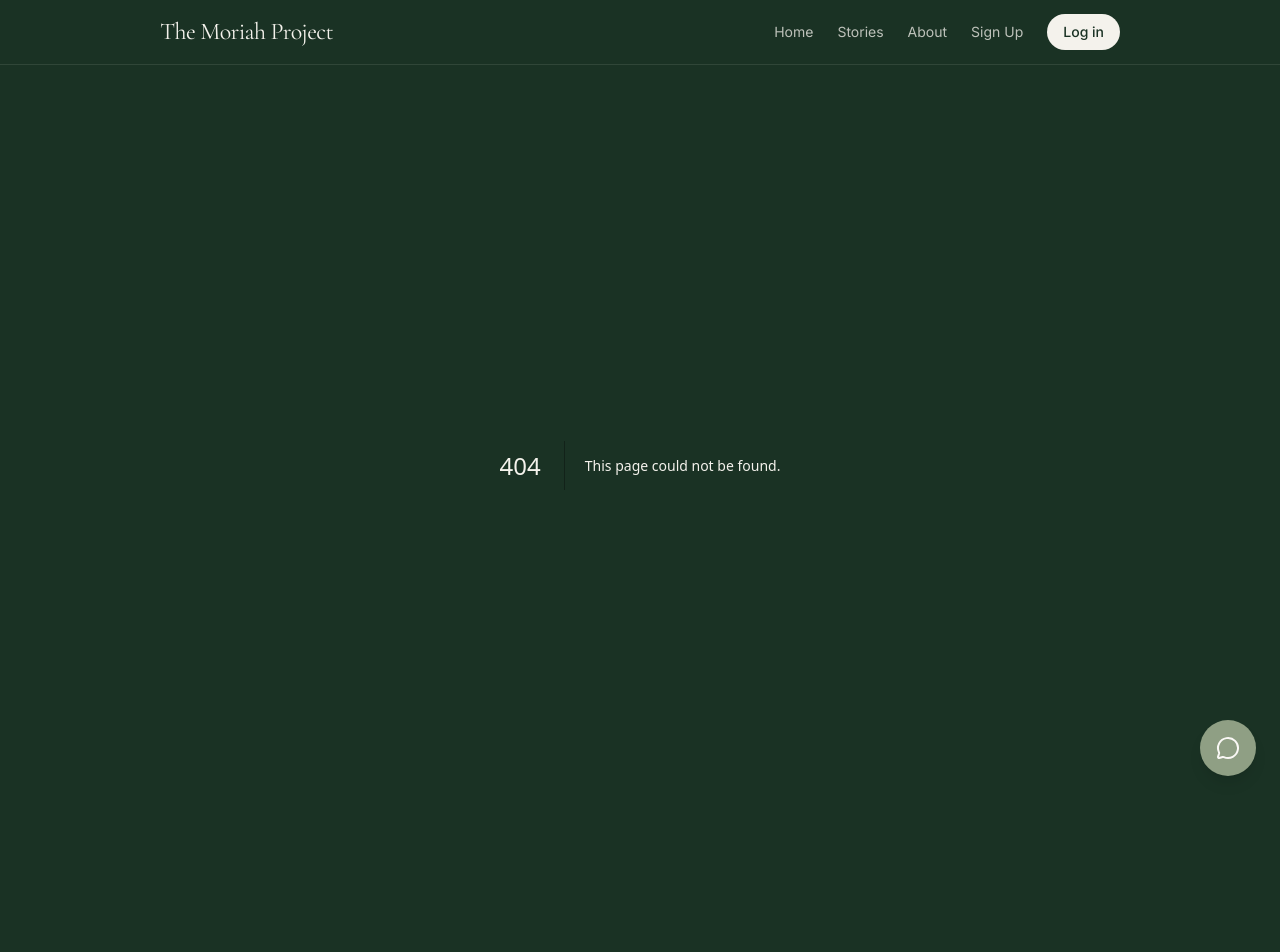
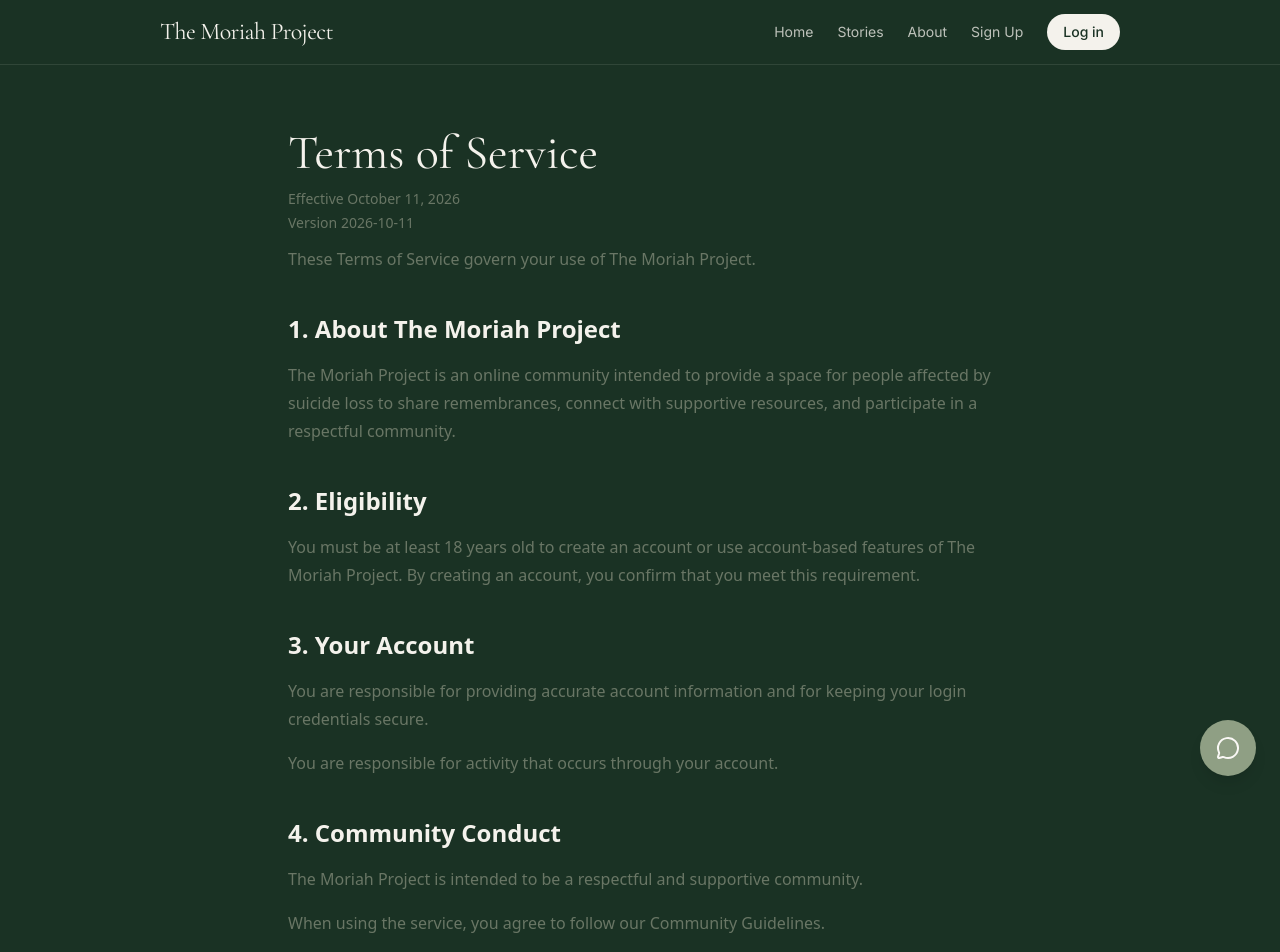
Before and after one commit to gojoego/moriah_project_v2, a Next.js app in the folder frontend/: page /terms in a window 1280 px wide. Before the commit this address had no page. Shown: the top 952 px of the page. Before the commit the page ends 865 px from the top, so only its background shows below. Built offline with nearby package versions, Linux system fonts and the light colour scheme.

Commit message:
adding terms page

```diff
--- /dev/null
+++ b/frontend/src/app/privacy/page.tsx
@@ -0,0 +1,7 @@
+export default function PrivacyPage() {
+    return (
+        <main>
+
+        </main>
+    )
+}
--- /dev/null
+++ b/frontend/src/app/terms/page.tsx
@@ -0,0 +1,78 @@
+import Link from "next/link";
+
+import {
+    TERMS_EFFECTIVE_DATE,
+    TERMS_VERSION,
+    TERMS_SECTIONS,
+} from "@/content/legal/terms";
+
+export default function TermsPage() {
+    return (
+        <main className="mx-auto w-full max-w-3xl px-6 py-16 md:px-8">
+            <div className="space-y-10">
+                <header className="space-y-3">
+                    <h1 className="font-display text-4xl md:text-5xl">
+                        Terms of Service
+                    </h1>
+
+                    <div className="space-y-1 text-sm text-muted-foreground">
+                        <p>Effective {TERMS_EFFECTIVE_DATE}</p>
+                        <p>Version {TERMS_VERSION}</p>
+                    </div>
+
+                    <p className="leading-7 text-muted-foreground">
+                        These Terms of Service govern your use of The Moriah
+                        Project.
+                    </p>
+                </header>
+
+                <div className="space-y-10">
+                    {TERMS_SECTIONS.map((section, index) => (
+                        <section
+                            key={section.title}
+                            className="space-y-4"
+                        >
+                            <h2 className="text-2xl font-semibold">
+                                {index + 1}. {section.title}
+                            </h2>
+
+                            {section.paragraphs.map((paragraph) => (
+                                <p
+                                    key={paragraph}
+                                    className="leading-7 text-muted-foreground"
+                                >
+                                    {paragraph}
+                                </p>
+                            ))}
+                        </section>
+                    ))}
+                </div>
+
+                <footer className="border-t border-border pt-8">
+                    <div className="flex flex-wrap gap-x-6 gap-y-2 text-sm">
+                        <Link
+                            href="/privacy"
+                            className="text-muted-foreground hover:text-foreground"
+                        >
+                            Privacy Policy
+                        </Link>
+
+                        <Link
+                            href="/community-guidelines"
+                            className="text-muted-foreground hover:text-foreground"
+                        >
+                            Community Guidelines
+                        </Link>
+
+                        <Link
+                            href="/"
+                            className="text-muted-foreground hover:text-foreground"
+                        >
+                            Return home
+                        </Link>
+                    </div>
+                </footer>
+            </div>
+        </main>
+    );
+}
--- /dev/null
+++ b/frontend/src/content/legal/terms.ts
@@ -0,0 +1,96 @@
+export const TERMS_EFFECTIVE_DATE = "October 11, 2026";
+export const TERMS_VERSION = "2026-10-11";
+
+export const TERMS_SECTIONS = [
+    {
+        title: "About The Moriah Project",
+        paragraphs: [
+            "The Moriah Project is an online community intended to provide a space for people affected by suicide loss to share remembrances, connect with supportive resources, and participate in a respectful community.",
+        ],
+    },
+    {
+        title: "Eligibility",
+        paragraphs: [
+            "You must be at least 18 years old to create an account or use account-based features of The Moriah Project. By creating an account, you confirm that you meet this requirement.",
+        ],
+    },
+    {
+        title: "Your Account",
+        paragraphs: [
+            "You are responsible for providing accurate account information and for keeping your login credentials secure.",
+            "You are responsible for activity that occurs through your account.",
+        ],
+    },
+    {
+        title: "Community Conduct",
+        paragraphs: [
+            "The Moriah Project is intended to be a respectful and supportive community.",
+            "When using the service, you agree to follow our Community Guidelines.",
+            "You may not use The Moriah Project to harass, threaten, exploit, impersonate, or intentionally harm others; post unlawful content; interfere with the operation of the service; or attempt to gain unauthorized access to accounts, systems, or data.",
+        ],
+    },
+    {
+        title: "User Content",
+        paragraphs: [
+            "You retain ownership of the content you submit to The Moriah Project, including remembrances and other materials you create.",
+            "By submitting content, you give The Moriah Project permission to store, process, display, and transmit that content as necessary to operate and provide the service.",
+            "You are responsible for the content you submit and should avoid sharing information that you do not have permission to disclose.",
+        ],
+    },
+    {
+        title: "Moderation",
+        paragraphs: [
+            "We may review, restrict, hide, or remove content that violates these Terms, our Community Guidelines, or applicable law.",
+            "We may also restrict or suspend accounts when reasonably necessary to protect users, the community, or the operation of the service.",
+        ],
+    },
+    {
+        title: "Mental Health and Crisis Disclaimer",
+        paragraphs: [
+            "The Moriah Project is not a healthcare provider and does not provide medical, psychiatric, psychological, or other professional healthcare advice, diagnosis, or treatment.",
+            "Information and resources provided through the service are intended for general informational and supportive purposes and are not a substitute for professional care.",
+            "The Moriah Project is not an emergency service. If you or someone else is in immediate danger, contact emergency services. In the United States, you may also call or text 988 to reach the Suicide & Crisis Lifeline.",
+        ],
+    },
+    {
+        title: "Third-Party Resources",
+        paragraphs: [
+            "The Moriah Project may provide links to or information about third-party organizations, websites, crisis services, support groups, and other resources.",
+            "We do not control third-party services and are not responsible for their content, availability, privacy practices, or actions.",
+        ],
+    },
+    {
+        title: "Privacy",
+        paragraphs: [
+            "Our Privacy Policy explains what information we collect, how we use it, and how we handle information associated with your use of The Moriah Project.",
+        ],
+    },
+    {
+        title: "Service Availability",
+        paragraphs: [
+            "We work to keep The Moriah Project available and reliable, but we do not guarantee that the service will always be available, uninterrupted, secure, or free from errors.",
+            "Features may be changed, suspended, or discontinued as the service evolves.",
+        ],
+    },
+    {
+        title: "Termination",
+        paragraphs: [
+            "You may stop using The Moriah Project at any time.",
+            "We may suspend or terminate access to the service when necessary to enforce these Terms, protect the community, comply with legal obligations, or protect the security and operation of the service.",
+        ],
+    },
+    {
+        title: "Changes to These Terms",
+        paragraphs: [
+            "We may update these Terms as The Moriah Project changes.",
+            "When we make changes, we will update the effective date and version shown at the top of the Terms page.",
+            "When appropriate, users may be asked to review and accept a new version of these Terms before continuing to use account-based features.",
+        ],
+    },
+    {
+        title: "Contact",
+        paragraphs: [
+            "If you have questions about these Terms of Service, please contact The Moriah Project using the contact information provided on the website.",
+        ],
+    },
+] as const;
```
Also changed, not shown: frontend/src/content/legal/privacy.ts (added).
